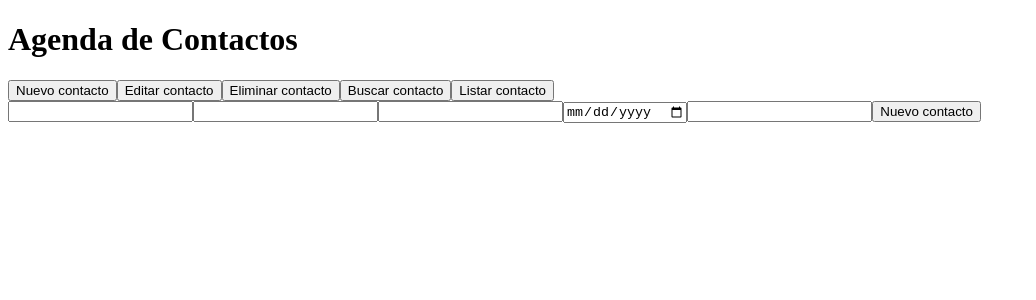
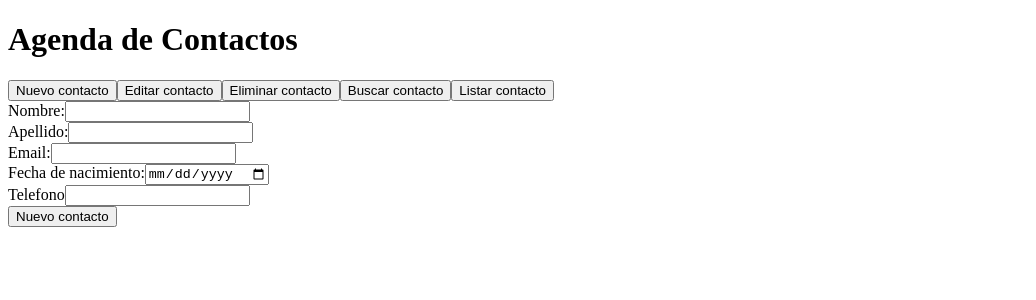
Before and after one commit to MatiasTibaldo/contac-agenda, a React (Create React App) app in the folder frontend/: page /new in a window 1280 px wide. Shown: the top 300 px of the page, without its empty margins (0-1036 px from the left). Built offline with nearby package versions, Linux system fonts and the light colour scheme.

Commit message:
Validation on create Contact and alert

```diff
--- a/frontend/src/pages/NewContact.jsx
+++ b/frontend/src/pages/NewContact.jsx
@@ -1,7 +1,7 @@
 import React from 'react'
 import Contact from '../models/Contact';
 import axios from 'axios';
-// import { Link } from 'react-router-dom'
+import { Link } from 'react-router-dom'
 
 export default class newContact extends React.Component   {
     state ={
@@ -31,24 +31,44 @@ export default class newContact extends React.Component   {
 
     handleNewContact =()=>{
         const newContact = new Contact(this.state);
-        console.log(newContact);
 
+        if(newContact.name!==""&&newContact.lastName!==""){
             axios
             .post('http://localhost:9000/contactAPI/new', newContact)
-      .then(() => console.log('Contact Created'))
+            .then(() => {
+                console.log('Contact Created');
+                alert("Contacto creado");
+            })
+
             .catch(err => {
                 console.error(err);
             });
+        }
     }
 
     render(){
         return (
             <form className = "NewContactForm">
-                <input className = "NameInput" name = "Nombre" value={this.state.name} onChange={this.handleNameChange}></input>
-                <input className = "LastNameInput" name = "Apellido" value={this.state.lastName} onChange={this.handleLastNameChange}></input>
+                <div>
+                    Nombre:
+                    <input className = "NameInput" name = "Nombre" required value={this.state.name} onChange={this.handleNameChange}></input>
+                </div>
+                <div>
+                    Apellido:
+                    <input className = "LastNameInput" name = "Apellido" required value={this.state.lastName} onChange={this.handleLastNameChange}></input>
+                </div>
+                <div>
+                    Email:
                     <input className = "EmailInput" type = "email" name = "Email" value={this.state.email} onChange={this.handleEmailChange}></input>
+                </div>
+                <div>
+                    Fecha de nacimiento:
                     <input className = "BirthDateInput" type = "date" name= "Fecha de nacimiento"value={this.state.birthDate} onChange={this.handleBirthDateChange}></input>
+                </div>
+                <div>
+                    Telefono
                     <input className = "PhoneInput" name = "Numero de telefono"value={this.state.phone} onChange={this.handlePhoneChange}></input>
+                </div>
                 <button type="button" onClick={this.handleNewContact}>Nuevo contacto</button>
             </form>
         );
```
Lines whose indentation alone changed are shown as unchanged.
